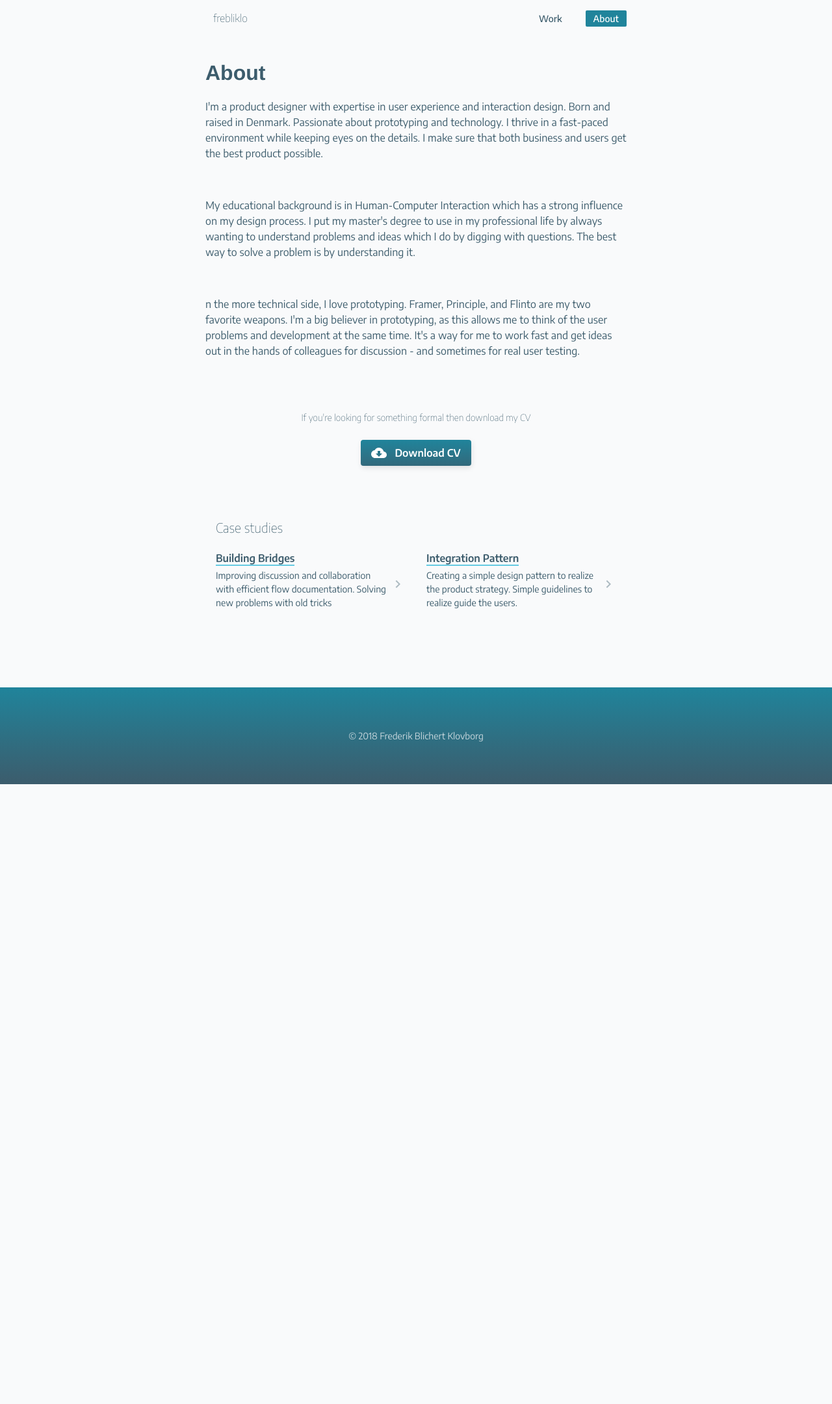
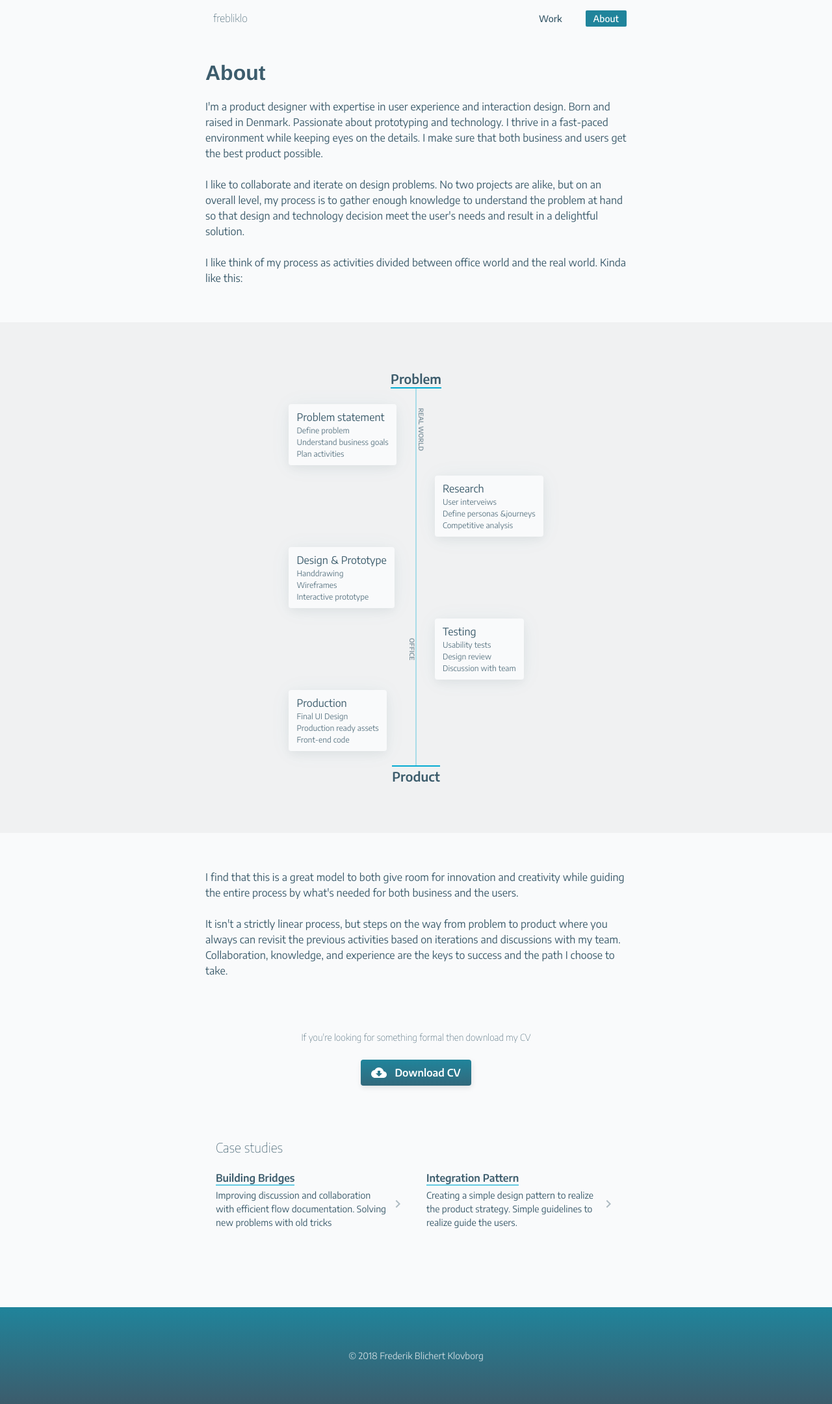
Before and after one commit to frebliklo/frebliklo.github.io, a Jekyll site: the page built from about/index.html, in a window 1280 px wide. Shown: the whole page at 65% size. Built offline with Jekyll 4.4.1, drawn with Linux system fonts in a browser that asks for light colours; some web fonts are replaced; before the commit the page ends 1207 px from its top, so only the background shows below that.

Commit message:
changes to more

```diff
--- a/about/index.html
+++ b/about/index.html
@@ -6,27 +6,20 @@ page_class: about
 
 <div class="about">
 
-  <header class="container">
+  <section class="container">
     <div class="row">
       <div class="col-2">
         <h2 class="u-mb-sm">About</h2>
         <p>I'm a product designer with expertise in user experience and interaction design. Born and raised in Denmark. Passionate about prototyping and technology. I thrive in a fast-paced environment while keeping eyes on the details. I make sure that both business and users get the best product possible.</p>
+        <p>I like to collaborate and iterate on design problems. No two projects are alike, but on an overall level, my process is to gather enough knowledge to understand the problem at hand so that design and technology decision meet the user's needs and result in a delightful solution.</p>
+        <p>I like think of my process as activities divided between office world and the real world. Kinda like this:</p>
       </div>
     </div>
-  </header>
-
-  <section class="container">
-    <div class="row">
+    {% include process-diagram.html %}
+    <div class="row u-mt">
       <div class="col-2">
-        <p>My educational background is in Human-Computer Interaction which has a strong influence on my design process. I put my master's degree to use in my professional life by always wanting to understand problems and ideas which I do by digging with questions. The best way to solve a problem is by understanding it.</p>
-      </div>
-    </div>
-  </section>
-
-  <section class="container">
-    <div class="row">
-      <div class="col-2">
-        <p>n the more technical side, I love prototyping. Framer, Principle, and Flinto are my two favorite weapons. I'm a big believer in prototyping, as this allows me to think of the user problems and development at the same time. It's a way for me to work fast and get ideas out in the hands of colleagues for discussion - and sometimes for real user testing.</p>
+        <p>I find that this is a great model to both give room for innovation and creativity while guiding the entire process by what's needed for both business and the users.</p>
+        <p>It isn't a strictly linear process, but steps on the way from problem to product where you always can revisit the previous activities based on iterations and discussions with my team. Collaboration, knowledge, and experience are the keys to success and the path I choose to take.</p>
       </div>
     </div>
   </section>
--- a/assets/_scss/_components/_button.scss
+++ b/assets/_scss/_components/_button.scss
@@ -1,6 +1,7 @@
 %btn-shared {
   display: inline-block;
   text-decoration: none;
+  text-align: center;
   font-size: 1.6rem;
   font-weight: 600;
   padding: .8rem 1.6rem;
```
